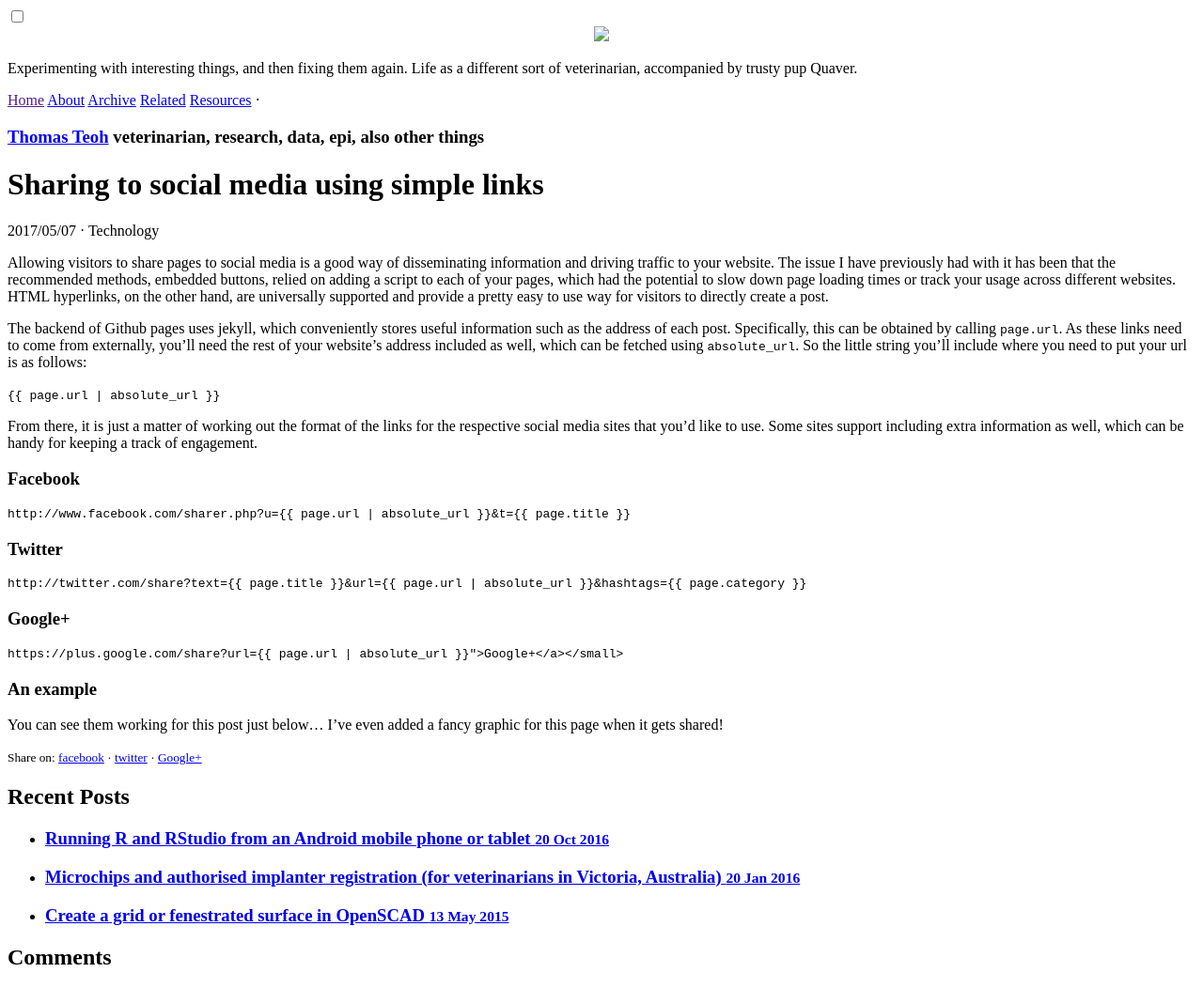
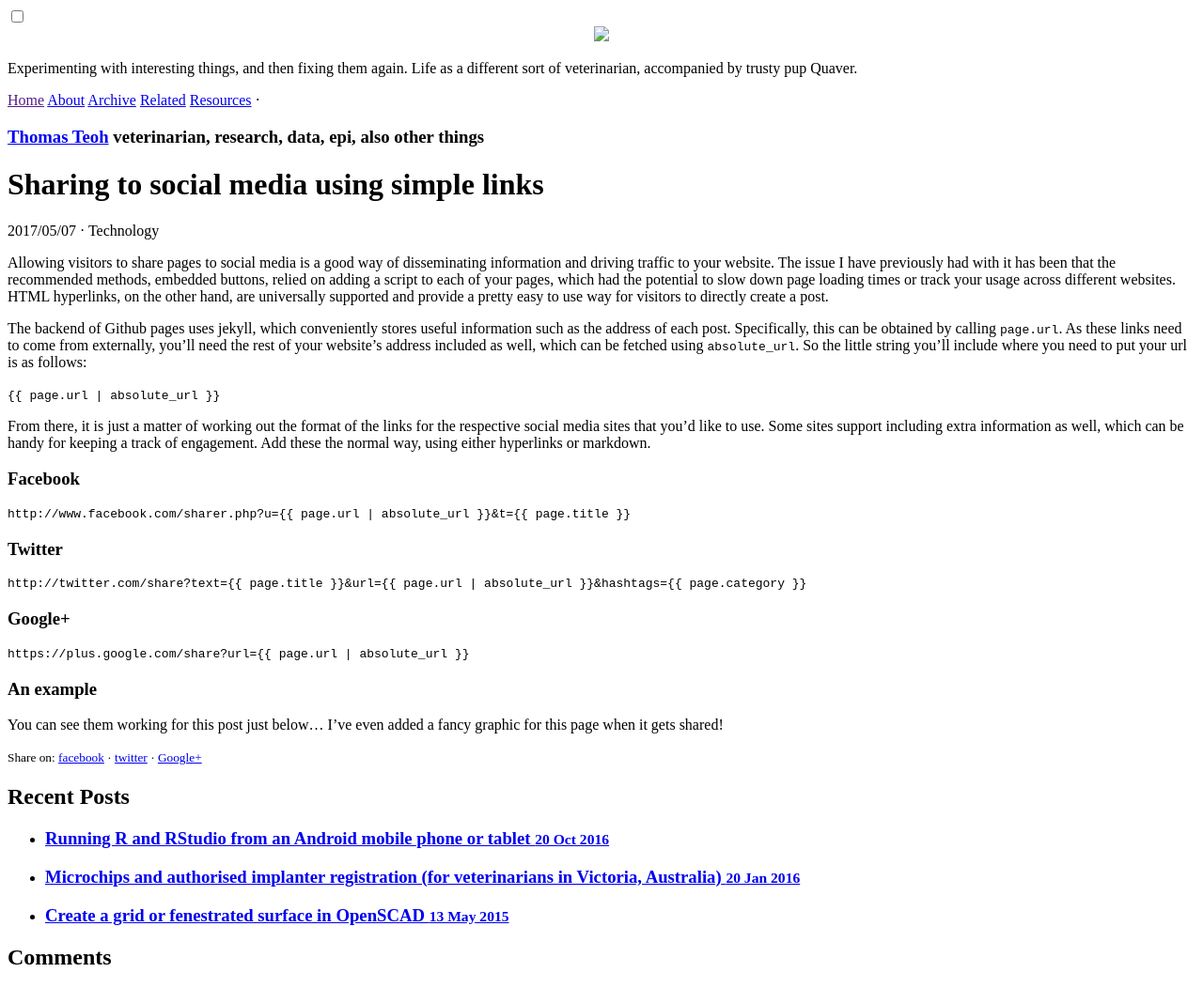
Before and after one commit to thomasteoh/thomasteoh.github.io, a Jekyll site: the page built from _posts/2017-05-07-social-sharing-links.md, in a window 1280 px wide. Shown: the whole page at 94% size. Built offline with Jekyll 4.4.1, drawn with Linux system fonts in a browser that asks for light colours; comment, search, counter and statistics services are not loaded.

Commit message:
Minor changes

```diff
--- a/_posts/2017-05-07-social-sharing-links.md
+++ b/_posts/2017-05-07-social-sharing-links.md
@@ -17,7 +17,7 @@ The backend of Github pages uses jekyll, which conveniently stores useful inform
 `{{ page.url | absolute_url }}`
 {% endraw %}
 
-From there, it is just a matter of working out the format of the links for the respective social media sites that you'd like to use. Some sites support including extra information as well, which can be handy for keeping a track of engagement.
+From there, it is just a matter of working out the format of the links for the respective social media sites that you'd like to use. Some sites support including extra information as well, which can be handy for keeping a track of engagement. Add these the normal way, using either hyperlinks or markdown.
 
 ### Facebook
 
@@ -34,7 +34,7 @@ From there, it is just a matter of working out the format of the links for the r
 ### Google+
 
 {% raw %}
-    https://plus.google.com/share?url={{ page.url | absolute_url }}">Google+</a></small>
+    https://plus.google.com/share?url={{ page.url | absolute_url }}
 {% endraw %}
 
 ### An example
```
